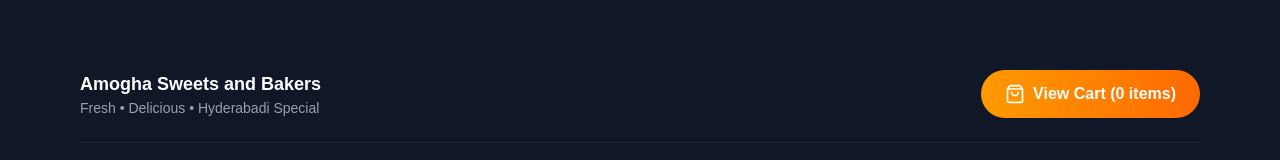
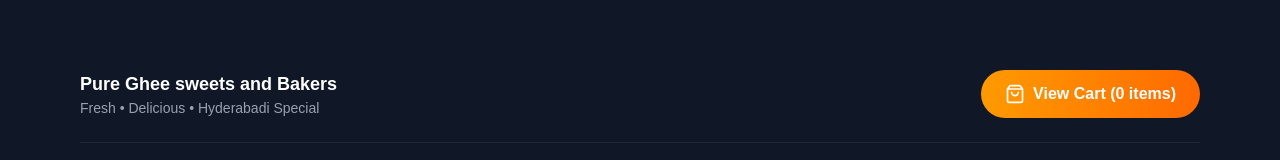
Before and after one commit to ganeshlucky07/amogha, a Next.js app: page / in a window 1280 px wide. Shown: the part 11150-11310 px from the top of the page. Built offline with nearby package versions, Linux system fonts and the light colour scheme.

Commit message:
Update shop name to Pure Ghee sweets and Bakers

```diff
--- a/src/app/data.ts
+++ b/src/app/data.ts
@@ -1246,7 +1246,7 @@ export const menuItems: MenuItem[] = [
 ];
 
 export const SHOP_INFO = {
-  name: "Amogha Sweets and Bakers",
+  name: "Pure Ghee sweets and Bakers",
   tagline: "Fresh • Delicious • Hyderabadi Special",
   address: "Jodimetla, Pocharam, Hyderabad",
   plusCode: "CJFW+X4X Hyderabad",
```
